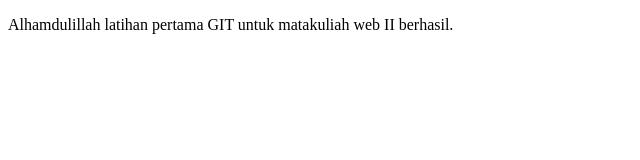
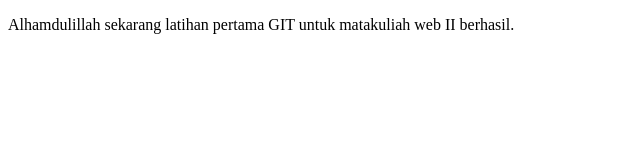
Before and after one commit to Fatimah-Fitri-N/WP2_Fatimah-Fitri-N, a plain HTML site: page index.html in a window 1280 px wide. Shown: the whole page, without its empty margins (0-640 px from the left). Drawn offline with Linux system fonts and the light colour scheme.

Commit message:
penambahan isi index.html

```diff
--- a/index.html
+++ b/index.html
@@ -7,6 +7,6 @@
     <title>Latihan GIT - web II UBSI</title>
 </head>
 <body>
-    <p>Alhamdulillah latihan pertama GIT untuk matakuliah web II berhasil.</p>
+    <p>Alhamdulillah sekarang latihan pertama GIT untuk matakuliah web II berhasil.</p>
 </body>
 </html>
```
